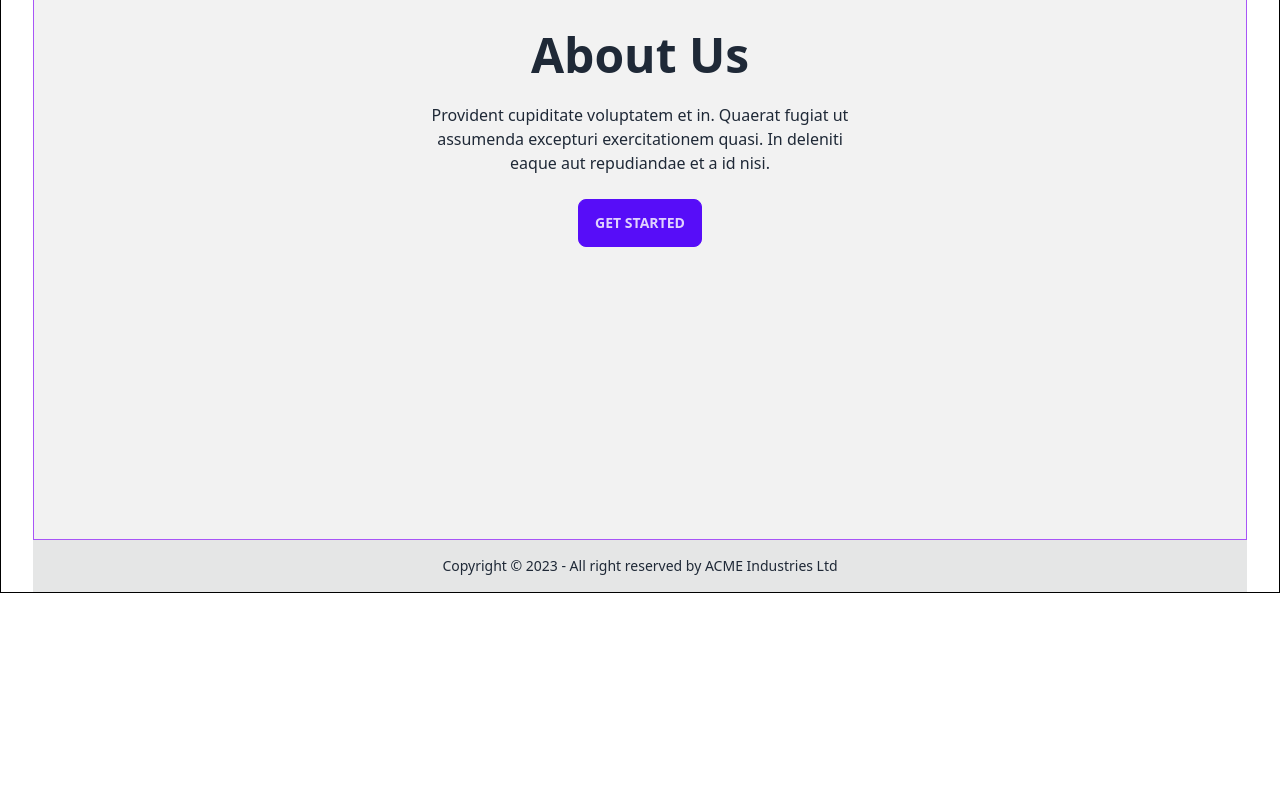
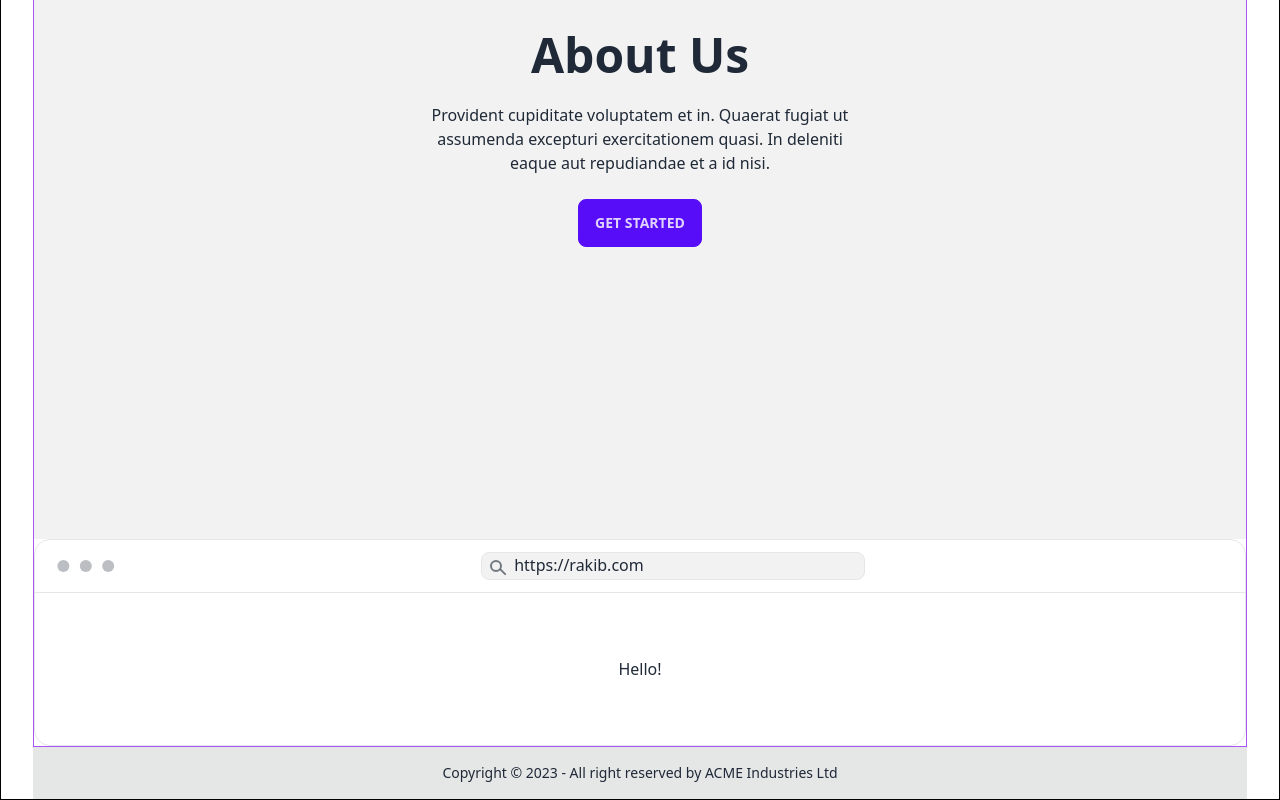
Before and after one commit to SheikhRakibhossain/Tasty-Taco, a React (Vite) app: page /about in a window 1280 px wide. Shown: the part 367-1167 px from the top of the page. Before the commit the page ends 960 px from the top, so only its background shows below. Built offline with nearby package versions, Linux system fonts and the light colour scheme; no server answers.

Commit message:
about page 2nd section has created

```diff
--- a/src/Pages/About/About.jsx
+++ b/src/Pages/About/About.jsx
@@ -14,6 +14,17 @@ const About = () => {
           </div>
         </div>
       </div>
+      {/* brower added */}
+      <div className="mockup-browser border border-base-300">
+        <div className="mockup-browser-toolbar">
+          <div className="input border border-base-300">
+            https://rakib.com
+          </div>
+        </div>
+        <div className="flex justify-center px-4 py-16 border-t border-base-300">
+          Hello!
+        </div>
+      </div>
     </>
   );
 };
```
